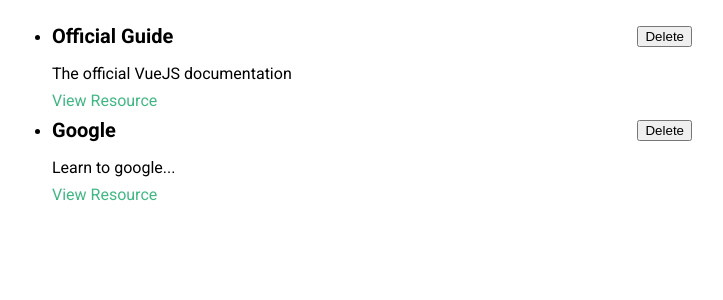
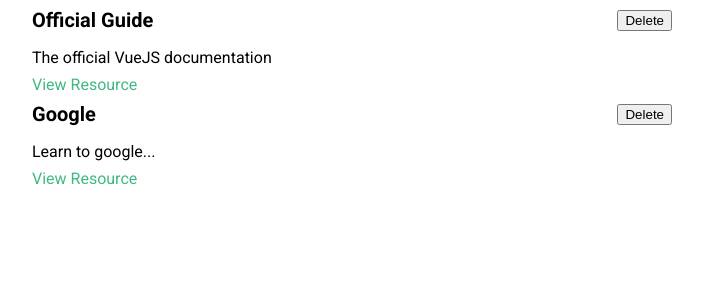
Before and after one commit to ManuelBlaze/Vue-RememberMe-App, a Vue app: page / in a window 1280 px wide. Shown: the top 300 px of the page, without its empty margins (288-1011 px from the left). Built offline with nearby package versions, Linux system fonts and the light colour scheme; the HTML template or start-up script is replaced by a standard one.

Commit message:
StoredResources component

```diff
--- a/src/App.vue
+++ b/src/App.vue
@@ -1,21 +1,13 @@
 <template>
-  <ul>
-    <resource-item
-      v-for="res in resources"
-      :key="res.id"
-      :title="res.title"
-      :description="res.description"
-      :link="res.link"
-    />
-  </ul>
+  <stored-resources :resources="resources" />
 </template>
 
 <script>
-import ResourceItem from './components/resources/ResourceItem.vue';
+import StoredResources from './components/resources/StoredResources.vue';
 
 export default {
   components: {
-    ResourceItem,
+    StoredResources,
   },
   data() {
     return {
--- /dev/null
+++ b/src/components/resources/StoredResources.vue
@@ -0,0 +1,30 @@
+<template>
+  <ul>
+    <resource-item
+      v-for="res in resources"
+      :key="res.id"
+      :title="res.title"
+      :description="res.description"
+      :link="res.link"
+    />
+  </ul>
+</template>
+
+<script>
+import ResourceItem from './ResourceItem.vue';
+
+export default {
+  components: { ResourceItem },
+  props: ['resources'],
+};
+</script>
+
+<style scoped>
+ul {
+  list-style: none;
+  margin: 0;
+  padding: 0;
+  margin: auto;
+  max-width: 40rem;
+}
+</style>
```
